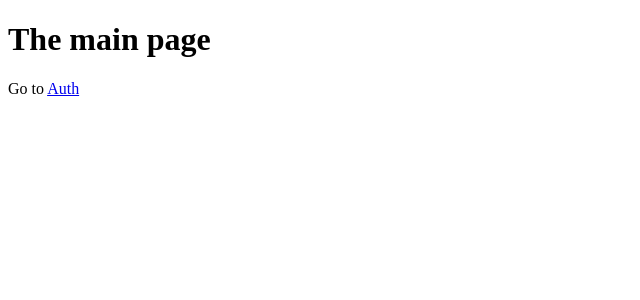
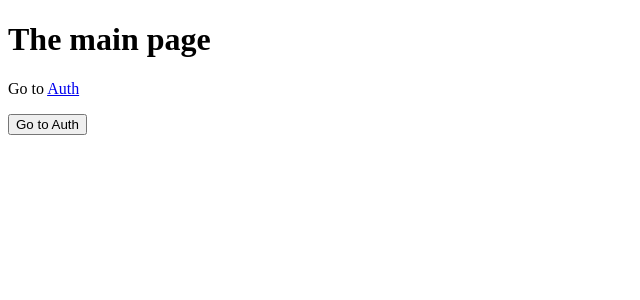
Before and after one commit to hawrot/nextJS, a Next.js app: page / in a window 1280 px wide. Shown: the top 300 px of the page, without its empty margins (0-640 px from the left). Built offline with nearby package versions, Linux system fonts and the light colour scheme.

Commit message:
Working with Router

```diff
--- a/pages/index.js
+++ b/pages/index.js
@@ -1,10 +1,12 @@
 import React from 'react';
 import Link from 'next/link';
+import Router from 'next/router';
 
 const indexPage = () => (
     <div>
         <h1>The main page</h1>
         <p>Go to <Link href="/auth"><a>Auth</a></Link></p>
+        <button onClick={() => Router.push('/auth') }>Go to Auth</button>
     </div>
 );
 
```
